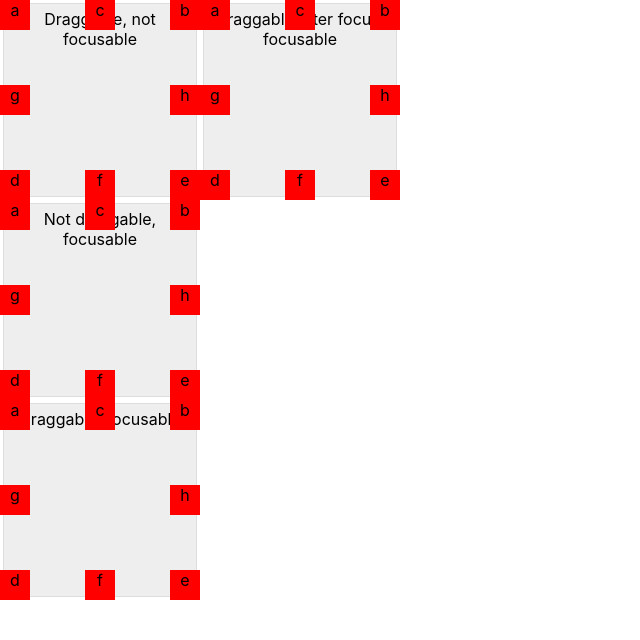
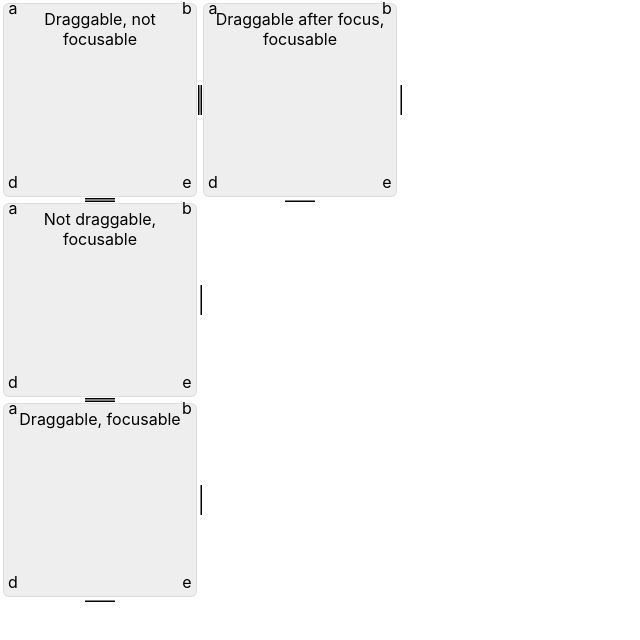
Before and after one commit to martinshaw/wall-concept-ui, a React (Create React App) app: page / in a window 1280 px wide. Shown: the top 640 px of the page, without its empty margins (0-640 px from the left). Built offline with nearby package versions, Linux system fonts and the light colour scheme; the HTML template or start-up script is replaced by a standard one.

Commit message:
Add SVG graphics for top, left, right and bottom resizing hints

```diff
--- a/src/WallInterface/WallInterfaceCard/WallInterfaceCardResizeBorder/index.tsx
+++ b/src/WallInterface/WallInterfaceCard/WallInterfaceCardResizeBorder/index.tsx
@@ -88,8 +88,10 @@ const WallInterfaceCardResizeBorder = (props: WallInterfaceCardResizingPropsType
     }
 
     const hintsContainerInnerStyle: CSSProperties = {
-        width: '100%',
-        height: '100%',
+        marginLeft: '-2px',
+        marginTop: '-2px',
+        width: 'calc(100% + 4px)',
+        height: 'calc(100% + 4px)',
         position: 'relative',
     }
 
@@ -99,7 +101,7 @@ const WallInterfaceCardResizeBorder = (props: WallInterfaceCardResizingPropsType
         position: 'absolute',
         top: 0,
         left: 0,
-        backgroundColor: 'red',
+        // backgroundColor: 'red',
     };
 
     const topLeftHint = (<div
@@ -132,7 +134,10 @@ const WallInterfaceCardResizeBorder = (props: WallInterfaceCardResizingPropsType
             left: 'calc(50% - ' + (hintDimensions.w / 2) + 'px)',
         }}
     >
-        c
+        {/* horizontal line of 30px width and 3px height */}
+        <svg width="100%" height="100%" viewBox="0 0 100 100">
+            <line x1="0" y1="0" x2="100" y2="0" stroke="black" strokeWidth="10px" />
+        </svg>
     </div>);
 
     const bottomLeftHint = (<div
@@ -165,7 +170,10 @@ const WallInterfaceCardResizeBorder = (props: WallInterfaceCardResizingPropsType
             left: 'calc(50% - ' + (hintDimensions.w / 2) + 'px)',
         }}
     >
-        f
+        {/* horizontal line of 30px width and 3px height */}
+        <svg width="100%" height="100%" viewBox="0 0 100 100">
+            <line x1="0" y1="100" x2="100" y2="100" stroke="black" strokeWidth="10px" />
+        </svg>
     </div>);
 
     const leftHint = (<div
@@ -176,7 +184,10 @@ const WallInterfaceCardResizeBorder = (props: WallInterfaceCardResizingPropsType
             left: '0%',
         }}
     >
-        g
+        {/* Vertical line of 30px height and 3px width */}
+        <svg width="100%" height="100%" viewBox="0 0 100 100">
+            <line x1="0" y1="0" x2="0" y2="100" stroke="black" strokeWidth="10px" />
+        </svg>
     </div>);
 
     const rightHint = (<div
@@ -187,7 +198,10 @@ const WallInterfaceCardResizeBorder = (props: WallInterfaceCardResizingPropsType
             left: 'calc(100% - ' + hintDimensions.w + 'px)',
         }}
     >
-        h
+        {/* Vertical line of 30px height and 3px width */}
+        <svg width="100%" height="100%" viewBox="0 0 100 100">
+            <line x1="100" y1="0" x2="100" y2="100" stroke="black" strokeWidth="10px" />
+        </svg>
     </div>);
 
     return (
```
